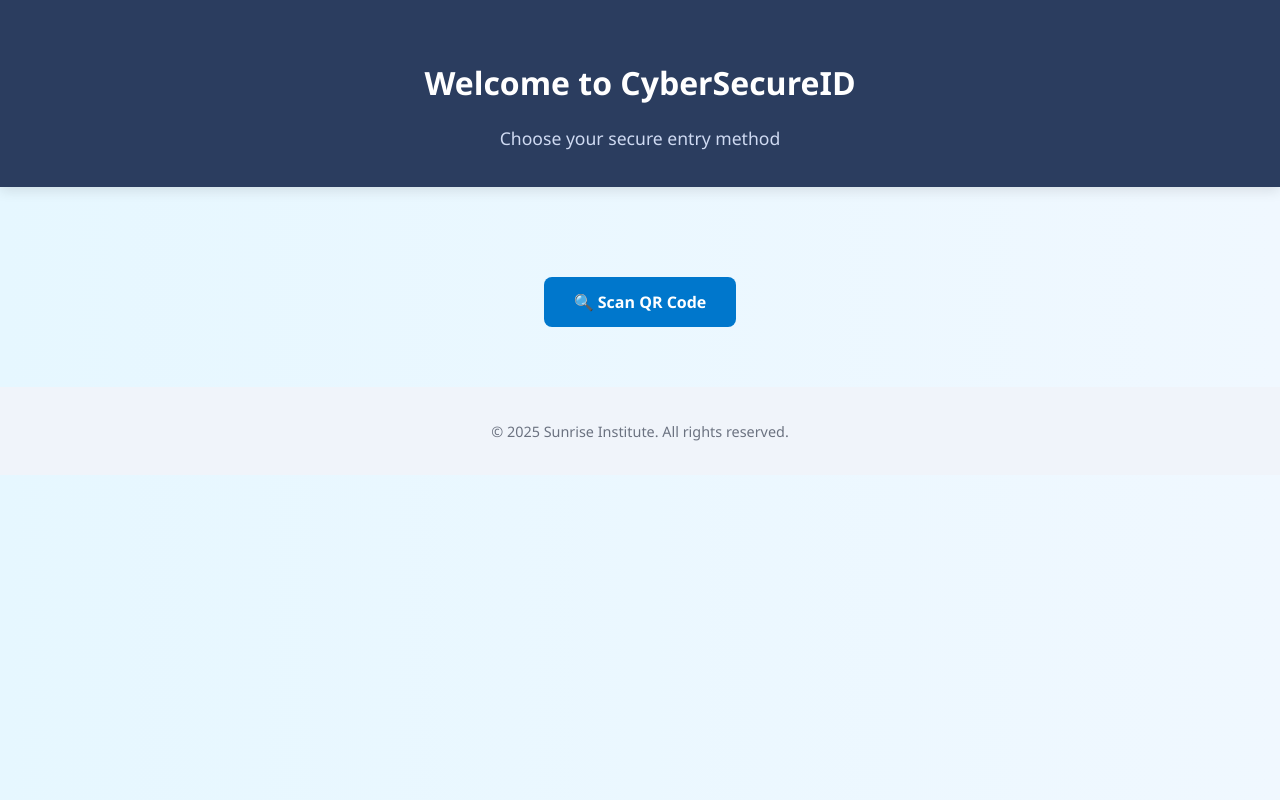
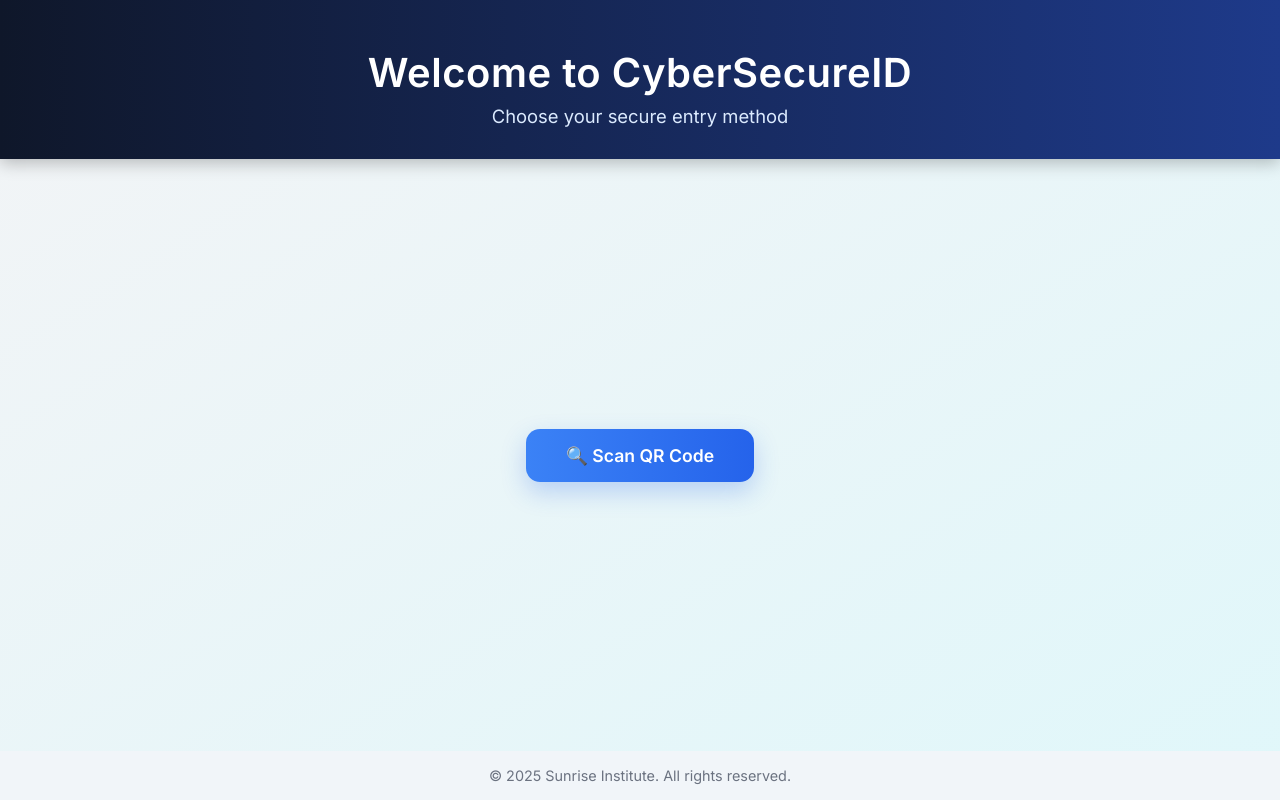
Before and after one commit to trivia67/CyberSecure-ID-AI-Blockchain-Based-Student-Verification, a plain HTML site: page Frontend/home.html in a window 1280 px wide. Drawn offline with Linux system fonts and the light colour scheme.

Commit message:
Update home.html

```diff
--- a/Frontend/home.html
+++ b/Frontend/home.html
@@ -4,24 +4,127 @@
   <meta charset="UTF-8" />
   <meta name="viewport" content="width=device-width, initial-scale=1.0" />
   <title>CyberSecureID – Home</title>
-  <link rel="stylesheet" href="home.css" />
+  <link href="https://fonts.googleapis.com/css2?family=Inter:wght@400;600&display=swap" rel="stylesheet" />
+  <style>
+    * {
+      margin: 0;
+      padding: 0;
+      box-sizing: border-box;
+      font-family: 'Inter', sans-serif;
+    }
+
+    body {
+      display: flex;
+      flex-direction: column;
+      min-height: 100vh;
+      background: linear-gradient(to bottom right, #f3f4f6, #e0f7fa);
+      color: #1f2937;
+      animation: fadeIn 0.8s ease-in;
+    }
+
+    header {
+      background: linear-gradient(to right, #0f172a, #1e3a8a);
+      color: white;
+      text-align: center;
+      padding: 3rem 1rem 2rem;
+      box-shadow: 0 4px 16px rgba(0, 0, 0, 0.25);
+    }
+
+    header h1 {
+      font-size: 2.5rem;
+      font-weight: 700;
+      margin-bottom: 0.5rem;
+      letter-spacing: 0.5px;
+    }
+
+    .subtitle {
+      font-size: 1.15rem;
+      font-weight: 400;
+      color: #dbeafe;
+    }
+
+    .main-section {
+      flex: 1;
+      display: flex;
+      justify-content: center;
+      align-items: center;
+      padding: 3rem 1rem;
+    }
+
+    .button-group {
+      display: flex;
+      flex-direction: column;
+      gap: 1.5rem;
+      align-items: center;
+    }
+
+    .nav-btn {
+      background: linear-gradient(to right, #3b82f6, #2563eb);
+      color: white;
+      padding: 1rem 2.5rem;
+      border-radius: 14px;
+      text-decoration: none;
+      font-size: 1.1rem;
+      font-weight: 600;
+      box-shadow: 0 10px 25px rgba(37, 99, 235, 0.25);
+      transition: transform 0.25s ease, box-shadow 0.25s ease;
+    }
+
+    .nav-btn:hover {
+      transform: translateY(-3px) scale(1.04);
+      box-shadow: 0 12px 28px rgba(37, 99, 235, 0.35);
+    }
+
+    .footer {
+      text-align: center;
+      padding: 1rem;
+      background-color: #f1f5f9;
+      font-size: 0.9rem;
+      color: #6b7280;
+    }
+
+    @keyframes fadeIn {
+      from {
+        opacity: 0;
+        transform: translateY(20px);
+      }
+      to {
+        opacity: 1;
+        transform: translateY(0);
+      }
+    }
+
+    @media (max-width: 480px) {
+      header h1 {
+        font-size: 1.9rem;
+      }
+
+      .subtitle {
+        font-size: 1rem;
+      }
+
+      .nav-btn {
+        width: 80%;
+        font-size: 1rem;
+        padding: 0.9rem 2rem;
+        text-align: center;
+      }
+    }
+  </style>
 </head>
 <body>
-  <header class="header">
-    <!-- <img src="your-logo.png" alt="CyberSecureID Logo" class="logo" /> -->
+  <header>
     <h1>Welcome to CyberSecureID</h1>
     <p class="subtitle">Choose your secure entry method</p>
   </header>
 
   <main class="main-section">
     <div class="button-group">
-      <a href="./qr_verify.html" class="nav-btn">🔍 Scan QR Code</a>
-<!--       <a href="./face_recog.html" class="nav-btn">📷 Face Recognition</a> -->
+      <a href="qr_verify.html" class="nav-btn">🔍 Scan QR Code</a>
     </div>
   </main>
 
   <footer class="footer">
-    <div class="footer-spacer"></div>
     <p>&copy; 2025 Sunrise Institute. All rights reserved.</p>
   </footer>
 </body>
```
